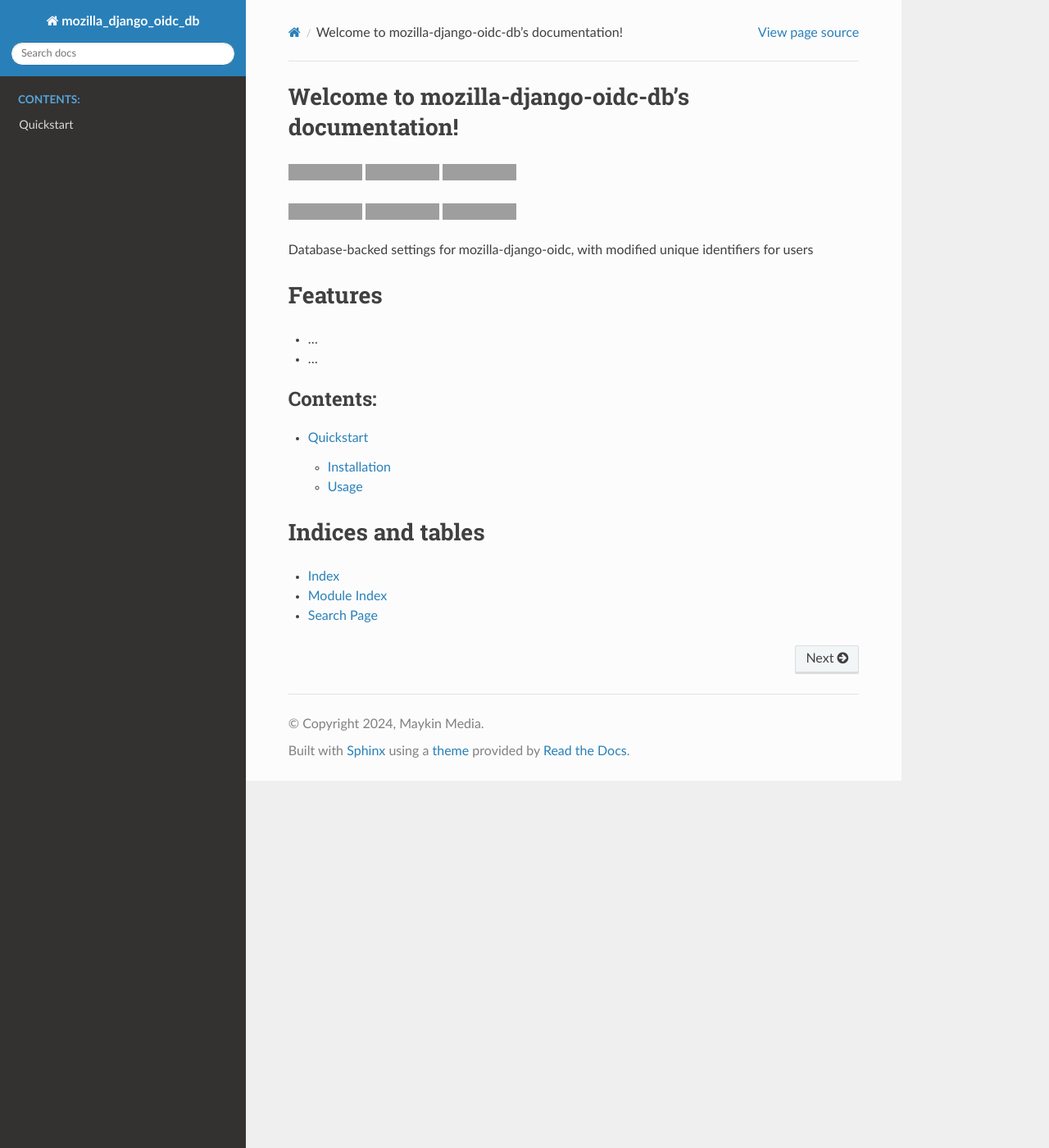
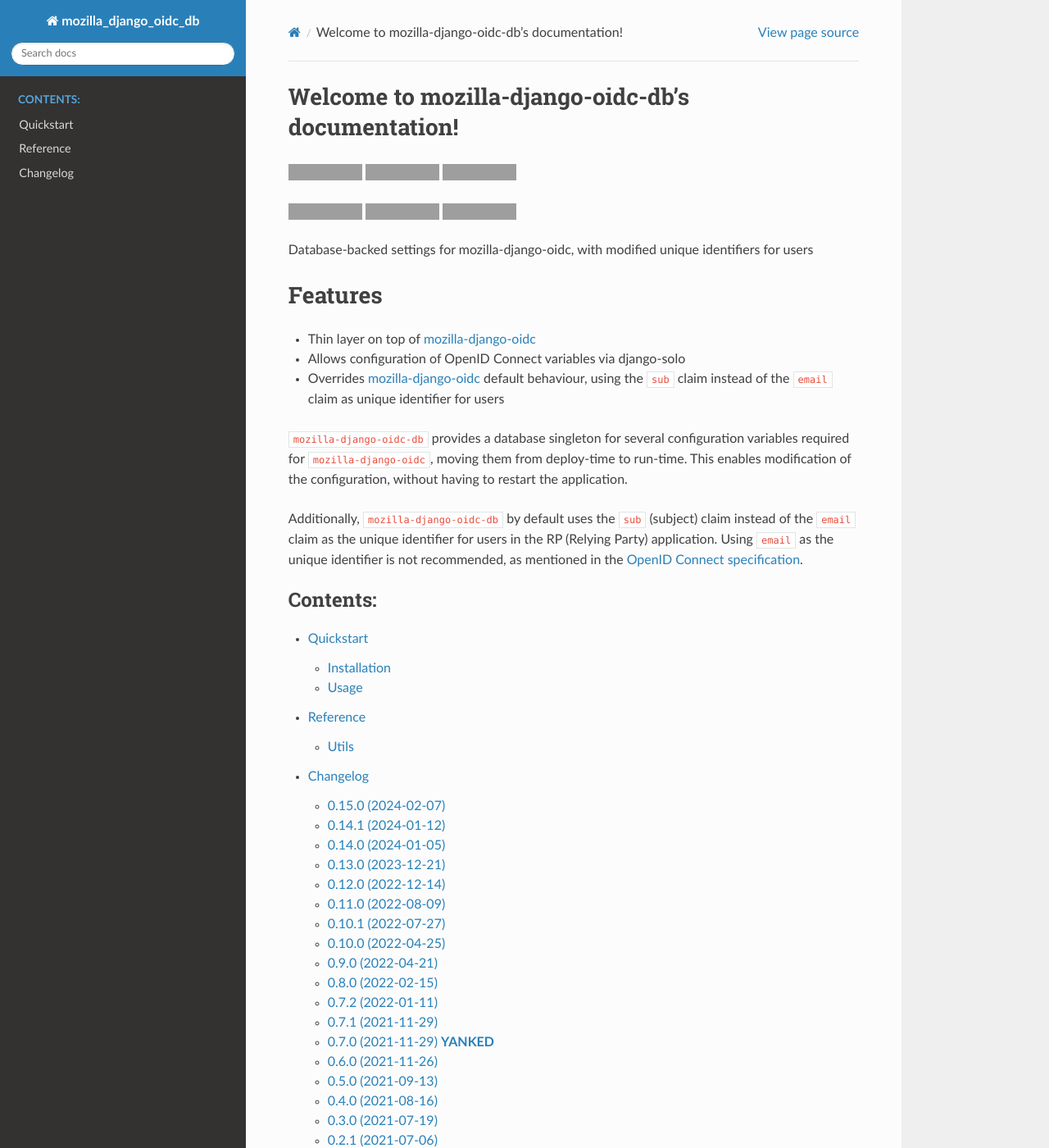
Before and after one commit to maykinmedia/mozilla-django-oidc-db, a Sphinx documentation site: the page built from docs/index.rst, in a window 1280 px wide and 1400 px high. Shown: the whole window at 82% size. Built offline with Sphinx 7.4.7 and the Read the Docs theme 2.0.0, drawn with Linux system fonts in a browser that asks for light colours; grey boxes are pictures that could not be loaded.

Commit message:
:memo: [#88] Add reference and changelog sections to RTD

```diff
--- /dev/null
+++ b/docs/changelog.rst
@@ -0,0 +1 @@
+.. include:: ../CHANGELOG.rst
--- a/docs/index.rst
+++ b/docs/index.rst
@@ -14,14 +14,26 @@
 Features
 ========
 
-* ...
-* ...
+* Thin layer on top of `mozilla-django-oidc`_
+* Allows configuration of OpenID Connect variables via django-solo
+* Overrides `mozilla-django-oidc`_ default behaviour, using the ``sub`` claim
+  instead of the ``email`` claim as unique identifier for users
+
+``mozilla-django-oidc-db`` provides a database singleton for several configuration
+variables required for ``mozilla-django-oidc``, moving them from deploy-time to run-time.
+This enables modification of the configuration, without having to restart the application.
+
+Additionally, ``mozilla-django-oidc-db`` by default uses the ``sub`` (subject) claim
+instead of the ``email`` claim as the unique identifier for users in the RP (Relying Party) application.
+Using ``email`` as the unique identifier is not recommended, as mentioned in the `OpenID Connect specification`_.
 
 .. toctree::
    :maxdepth: 2
    :caption: Contents:
 
    quickstart
+   reference
+   changelog
 
 
 
@@ -32,8 +44,8 @@
 * :ref:`modindex`
 * :ref:`search`
 
-.. |build-status| image:: https://travis-ci.org/maykinmedia/mozilla_django_oidc_db.svg?branch=master
-    :target: https://travis-ci.org/maykinmedia/mozilla_django_oidc_db
+.. |build-status| image:: https://github.com/maykinmedia/mozilla-django-oidc-db/workflows/Run%20CI/badge.svg
+    :target: https://github.com/maykinmedia/mozilla-django-oidc-db/actions?query=workflow%3A%22Run+CI%22
 
 .. |black| image:: https://img.shields.io/badge/code%20style-black-000000.svg
     :target: https://github.com/psf/black
@@ -48,3 +60,7 @@
 
 .. |pypi-version| image:: https://img.shields.io/pypi/v/mozilla_django_oidc_db.svg
     :target: https://pypi.org/project/mozilla_django_oidc_db/
+
+.. _mozilla-django-oidc: https://github.com/mozilla/mozilla-django-oidc
+
+.. _OpenID Connect specification: https://openid.net/specs/openid-connect-core-1_0.html#ClaimStability
```
Also changed, not shown: docs/reference.rst (added, +11 -0 lines), 1 other file.
